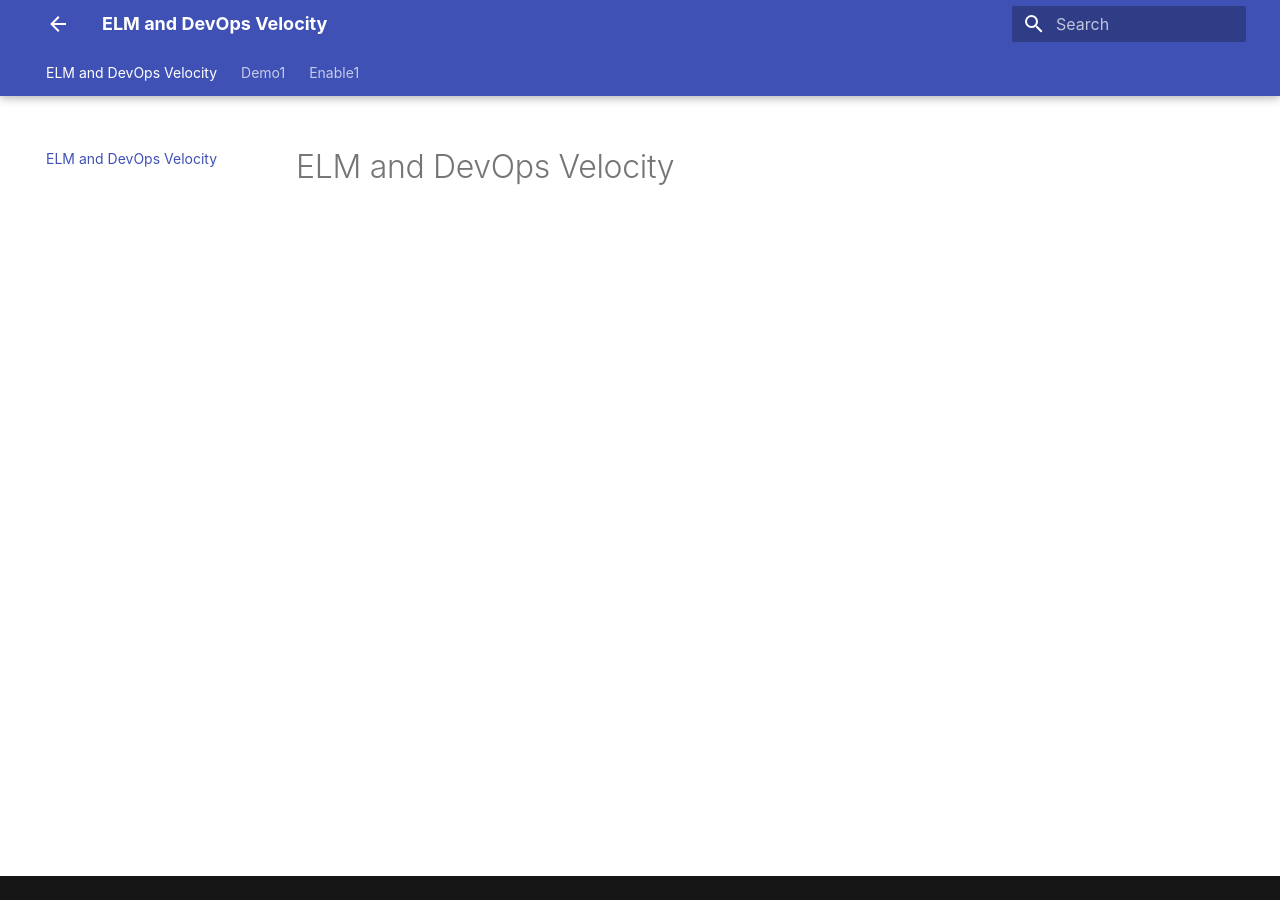
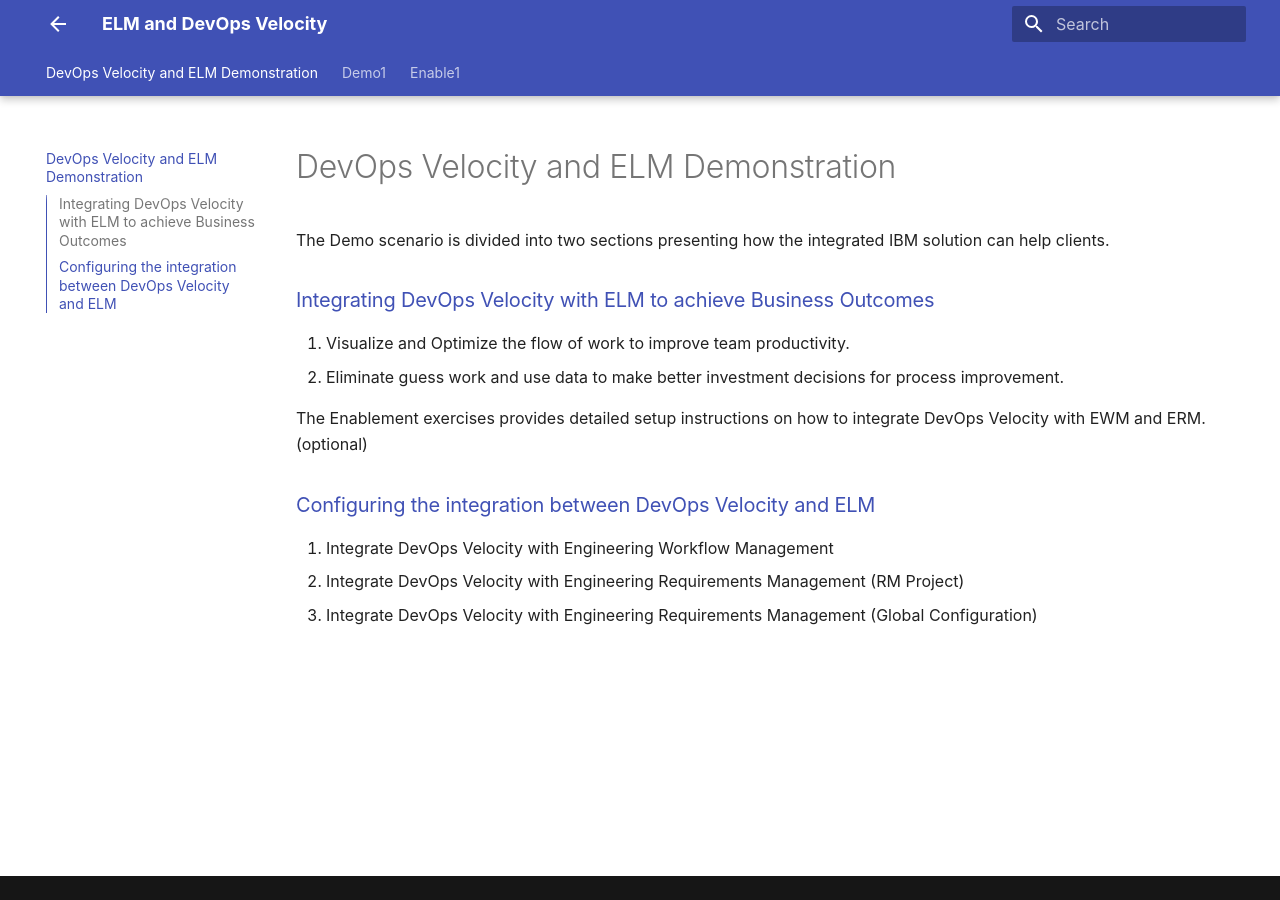
Before and after one commit to DevOpsAutomationLabs/ELM_Velocity, an MkDocs documentation site: the page built from docs/index.md, in a window 1280 px wide. Built offline with MkDocs 1.6.1 and Material for MkDocs 9.7.7, drawn with Linux system fonts in a browser that asks for light colours.

Commit message:
bunch of stuff

```diff
--- a/docs/index.md
+++ b/docs/index.md
@@ -1 +1,13 @@
-# ELM and DevOps Velocity
+# DevOps Velocity and ELM Demonstration
+
+The Demo scenario is divided into two sections presenting how the integrated IBM solution can help clients.
+### [Integrating DevOps Velocity with ELM to achieve Business Outcomes](demo1/index.md)
+1. Visualize and Optimize the flow of work to improve team productivity.
+2. Eliminate guess work and use data to make better investment decisions for process improvement.
+<br/>
+
+The Enablement exercises provides detailed setup instructions on how to integrate DevOps Velocity with EWM and ERM. (optional)
+### [Configuring the integration between DevOps Velocity and ELM](enable1/index.md)
+1. Integrate DevOps Velocity with Engineering Workflow Management
+2. Integrate DevOps Velocity with Engineering Requirements Management (RM Project)
+3. Integrate DevOps Velocity with Engineering Requirements Management (Global Configuration)
```
Also changed, not shown: docs/enable1/index.md (+15 -16 lines).
